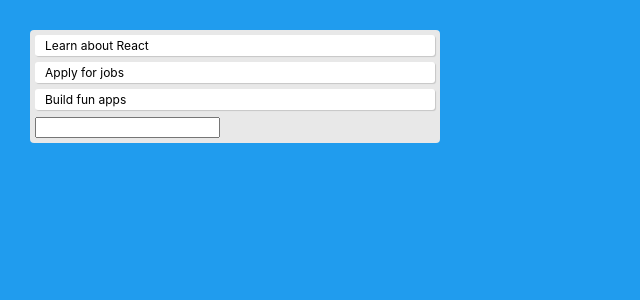
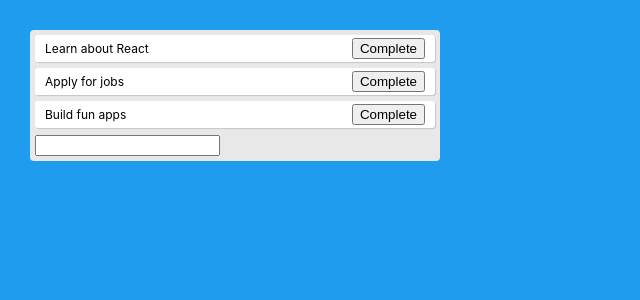
Before and after one commit to kennymkc/to-do-app, a React (Create React App) app: page / in a window 1280 px wide. Shown: the top 300 px of the page, without its empty margins (0-640 px from the left). Built offline with nearby package versions, Linux system fonts and the light colour scheme.

Commit message:
add complete button to mark finished tasks

```diff
--- a/src/App.js
+++ b/src/App.js
@@ -6,14 +6,29 @@
 function App() {
 
   const [todos, setTodos] = useState([
-    { text: "Learn about React" },
-    { text: "Apply for jobs" },
-    { text: "Build fun apps" }
+    {
+      text: "Learn about React",
+      isCompleted: false
+    },
+    {
+      text: "Apply for jobs",
+      isCompleted: false
+    },
+    {
+      text: "Build fun apps",
+      isCompleted: false
+    }
   ]);
 
   const addTodo = text => {
     const newTodos = [...todos, { text }];
     setTodos(newTodos);
+  };
+
+  const completeTodo = index => {
+    const completedTodos = [...todos];
+    completedTodos[index].isCompleted = true;
+    setTodos(completedTodos)
   }
 
   return (
@@ -24,6 +39,7 @@
             key={index}
             index={index}
             todo={todo}
+            completeTodo={completeTodo}
           />
         ))}
         <TodoForm addTodo={addTodo} />
--- a/src/components/Todo.jsx
+++ b/src/components/Todo.jsx
@@ -1,7 +1,13 @@
-export default function Todo({ todo }) {
+export default function Todo({ todo, index, completeTodo }) {
   return (
-    <div className='todo'>
+    <div
+      className="todo"
+      style={{ textDecoration: todo.isCompleted ? "line-through" : "" }}
+    >
       {todo.text}
+      <div>
+        <button onClick={() => completeTodo(index)}>Complete</button>
+      </div>
     </div>
   );
 }
```
